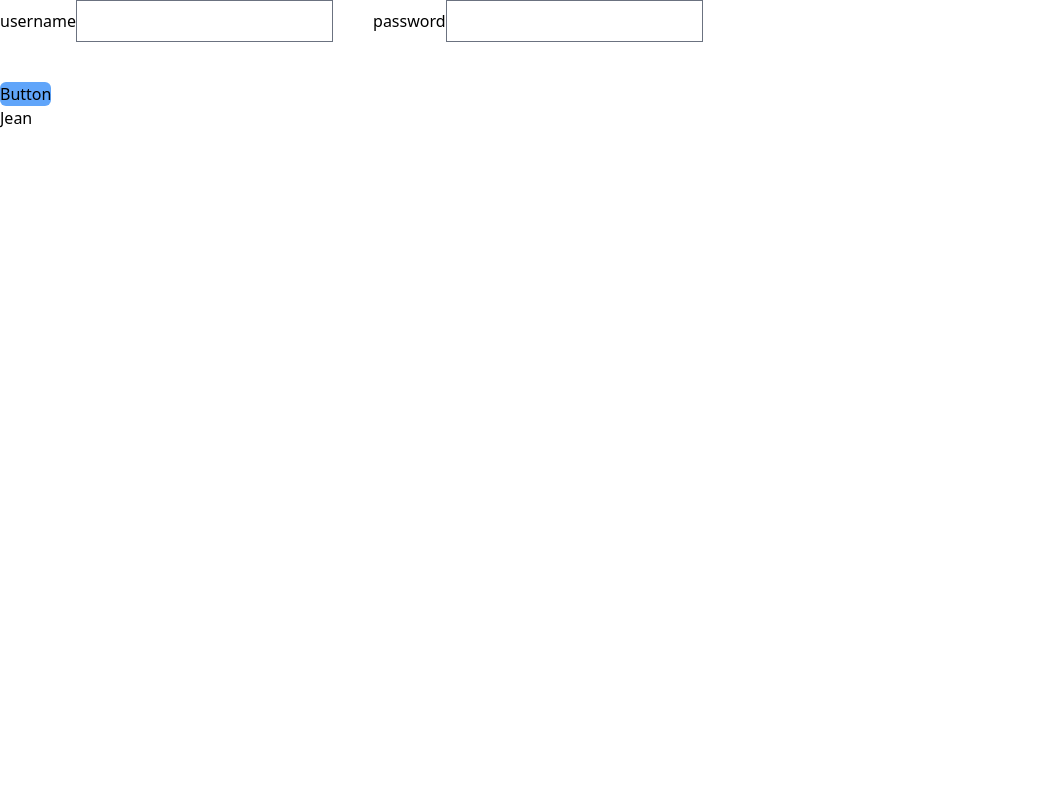
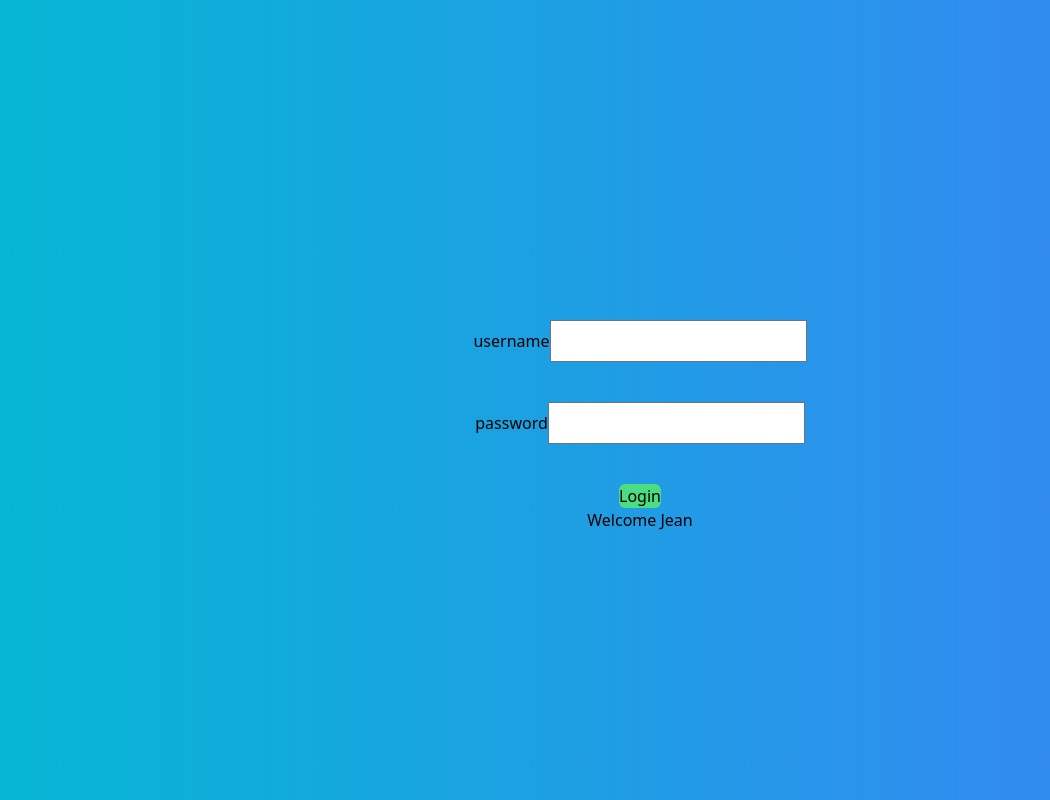
Before and after one commit to gr3g0ry552/ece-webtech-grouzelle-monsoro, a Next.js app in the folder app/: page /login-native in a window 1280 px wide. Shown: the whole page, without its empty margins (0-1050 px from the left). Built offline with nearby package versions, Linux system fonts and the light colour scheme; what tailwindcss-font-inter would draw is missing.

Commit message:
fix: centered content for login

```diff
--- a/app/pages/login-native.jsx
+++ b/app/pages/login-native.jsx
@@ -4,17 +4,17 @@ import { createContext, useState } from "react";
 export default function LogFunc() {
   const [user, setUser] = useState("Jean");
 
-  //   export default function handleState() {
-
-  //   }
-
   return (
-    <>
-      <form class="flex space-x-10 text-center">
+    <div class="h-screen bg-gradient-to-r from-cyan-500 to-blue-500">
+      <p class="static h-80"></p>
+      <div>
+        <div class="text-center">
+          <form class="flex flex-col">
             <label>
               <span>username</span>
               <input type="text" name="username" />
             </label>
+            <p class="static h-10"></p>
             <label>
               <span>password</span>
               <input type="text" name="password" />
@@ -23,11 +23,19 @@ export default function LogFunc() {
           <p class="static h-10"></p>
           <button
             onClick={() => setUser("username")}
-        class="bg-blue-400 rounded-md"
+            class="bg-green-400 rounded-md"
           >
-        Button
+            Login
           </button>
-      <p>{user}</p>
-    </>
+          <p>Welcome {user}</p>
+        </div>
+      </div>
+    </div>
   );
 }
+
+// export default function handleState() {
+//   return (
+//     () => setUser("username")
+//   )
+// }
```
Lines whose indentation alone changed are shown as unchanged.
